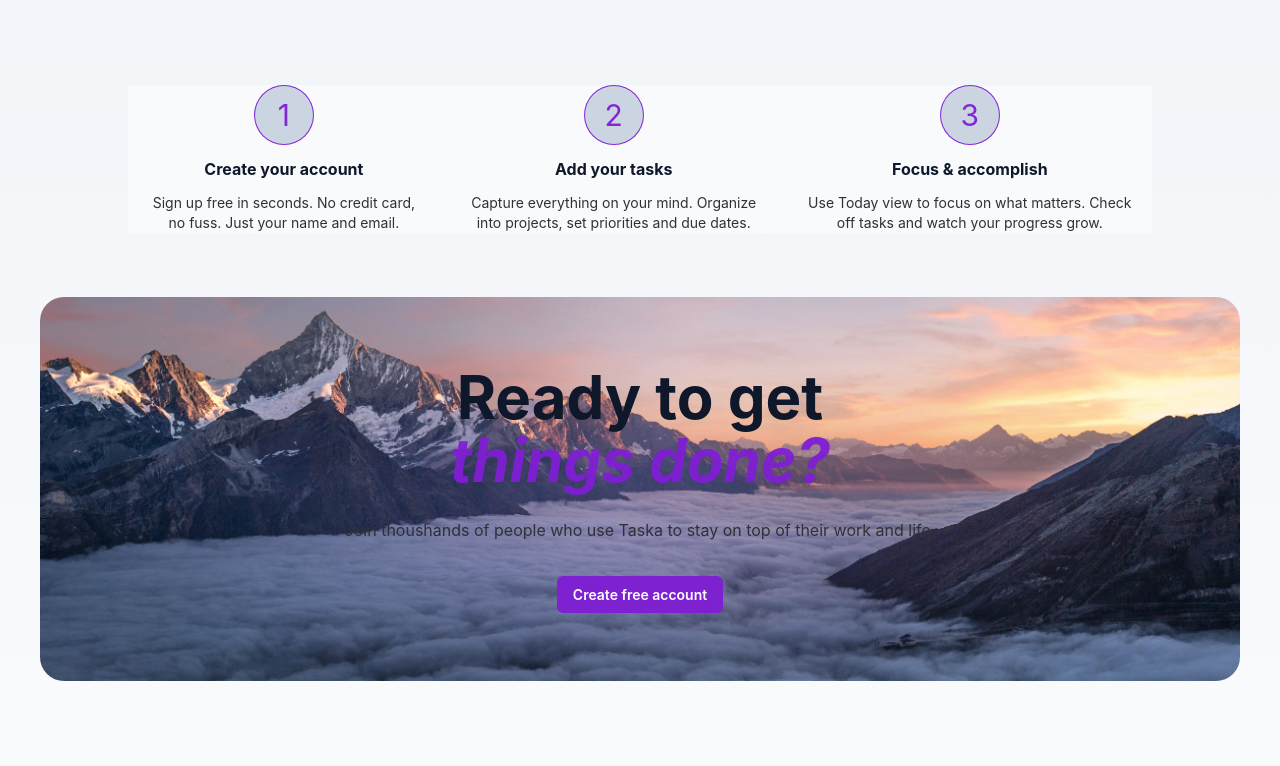
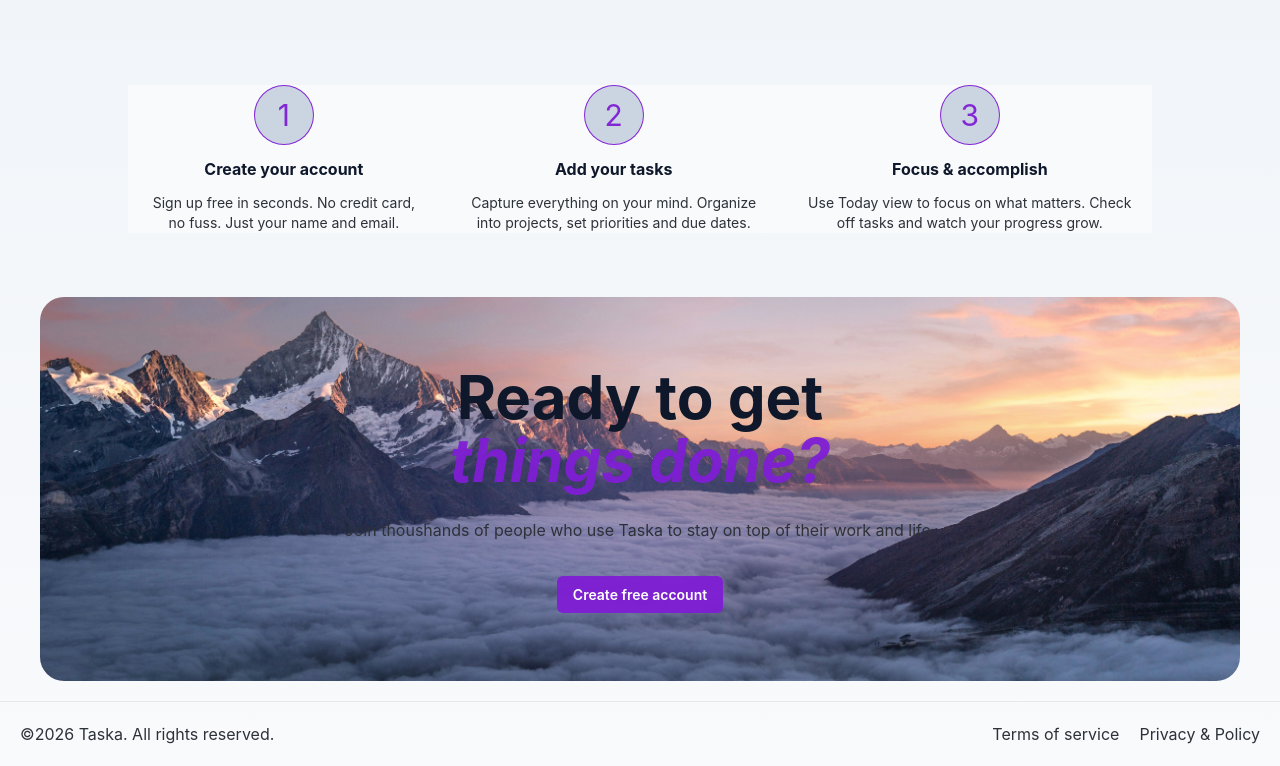
Before and after one commit to PrRj06/todo-app, a React app in the folder frontend/: page / in a window 1280 px wide. Shown: the part 1797-2563 px from the top of the page. Before the commit the page ends 2478 px from the top, so only its background shows below. Built offline with nearby package versions, Linux system fonts and the light colour scheme; the HTML template or start-up script is replaced by a standard one.

Commit message:
Add: added footer component

```diff
--- a/frontend/src/App.jsx
+++ b/frontend/src/App.jsx
@@ -2,6 +2,7 @@ import HeroNav from "./components/HeroNav";
 import Hero from "./components/Hero";
 import Feature from "./components/Feature";
 import HowItWork from "./components/HowItWork";
+import Footer from "./components/Footer";
 function App(){
   return (
     <>
@@ -9,6 +10,7 @@ function App(){
     <Hero/>
     <Feature/>
     <HowItWork/>
+    <Footer/>
     </>
   )
 }
--- /dev/null
+++ b/frontend/src/components/Footer.jsx
@@ -0,0 +1,14 @@
+function Footer(){
+    return(
+        <>
+            <div className="w-full flex justify-between border-t border-(--border) text-(--text-muted)  p-5 ">
+                <p>©2026 Taska. All rights reserved.</p>
+                <div className="flex gap-5">
+                    <p>Terms of service</p>
+                    <p>Privacy & Policy</p>
+                </div>
+            </div>
+        </>
+    )
+};
+export default Footer;
--- a/frontend/src/components/HowItWork.jsx
+++ b/frontend/src/components/HowItWork.jsx
@@ -20,7 +20,7 @@ const steps = [
 function HowItWork(){
     return(
         <>
-            <section id="hiw" className="w-full min-h-screen px-10 flex flex-col justify-center">
+            <section id="hiw" className="w-full min-h-screen px-10 flex flex-col justify-center pb-5">
                 <div className="w-full max-w-5xl m-auto">
                     <div className="my-20">
                         <span className="text-(--bg-glow) font-bold text-sm">GET STARTED</span>
```
